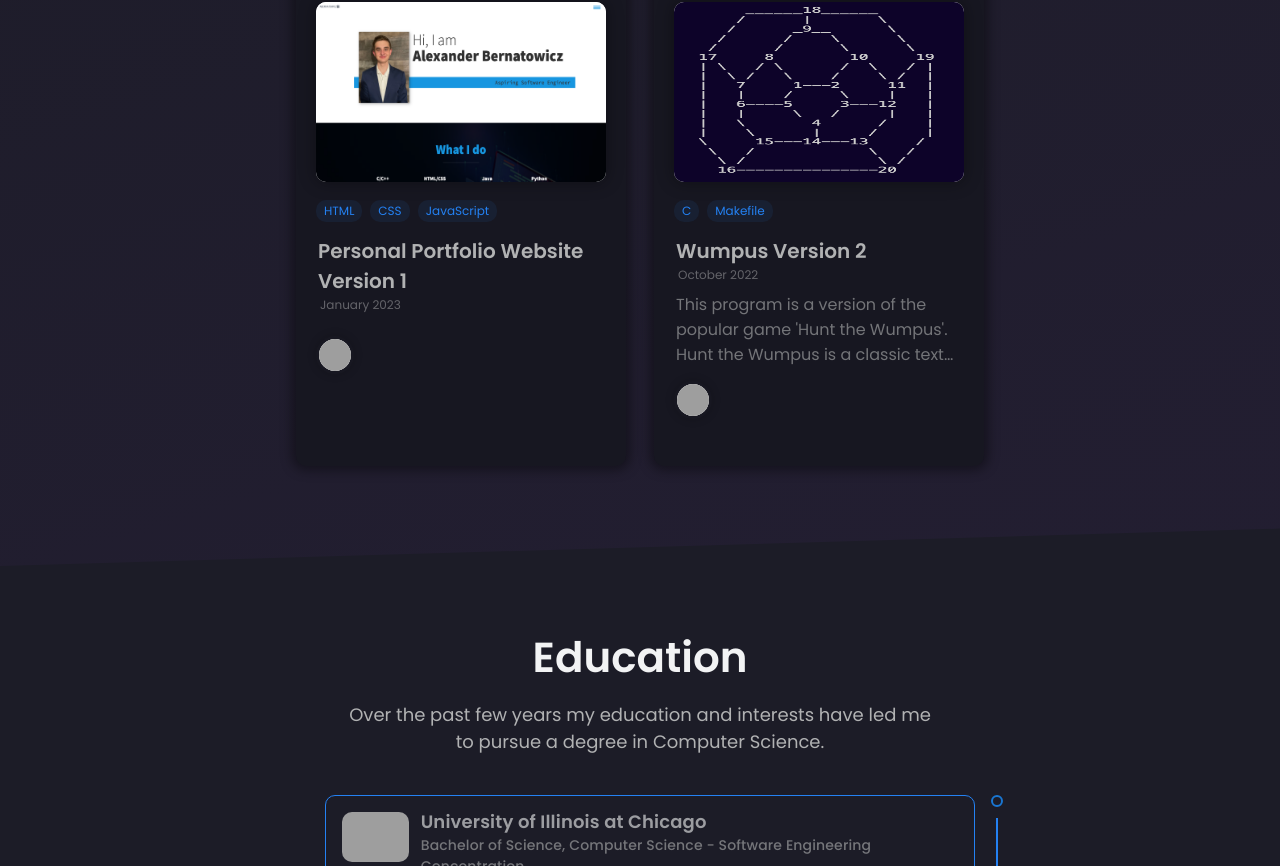
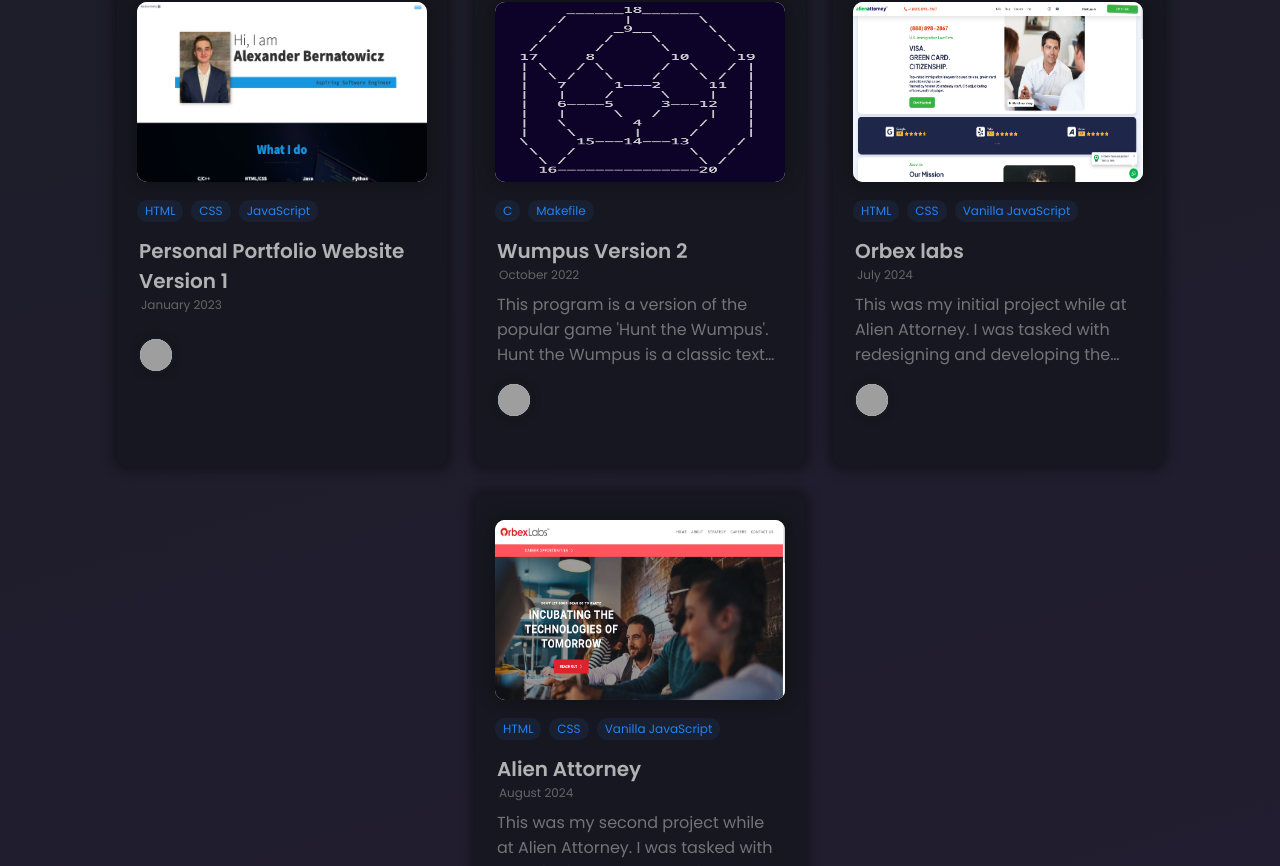
Before and after one commit to Abern10/bernatowicz-portfolio-website, a React (Create React App) app: page / in a window 1280 px wide. Shown: the part 4534-5400 px from the top of the page. Built offline with nearby package versions, Linux system fonts and the light colour scheme; grey boxes are pictures that could not be loaded.

Commit message:
Added AA and OL site projects, need to add AWS and Cyclops projects

```diff
--- a/src/components/ProjectDetails/index.jsx
+++ b/src/components/ProjectDetails/index.jsx
@@ -214,10 +214,10 @@ const index = ({ openModal, setOpenModal }) => {
                                     <Member>
                                         <MemberImage src={member.img} />
                                         <MemberName>{member.name}</MemberName>
-                                        <a href={member.github} target="new" style={{textDecoration: 'none', color: 'inherit'}}>
+                                        <a href={member.github} target="new" style={{ textDecoration: 'none', color: 'inherit' }}>
                                             <GitHub />
                                         </a>
-                                        <a href={member.linkedin} target="new" style={{textDecoration: 'none', color: 'inherit'}}>
+                                        <a href={member.linkedin} target="new" style={{ textDecoration: 'none', color: 'inherit' }}>
                                             <LinkedIn />
                                         </a>
                                     </Member>
@@ -226,8 +226,16 @@ const index = ({ openModal, setOpenModal }) => {
                         </>
                     )}
                     <ButtonGroup>
-                        <Button dull href={project?.github} target='new'>View Code</Button>
-                        {/* <Button href={project?.webapp} target='new'>View Live App</Button> */}
+                        {project?.github && (
+                            <Button dull href={project.github} target="new">
+                                View Code
+                            </Button>
+                        )}
+                        {project?.webapp && (
+                            <Button href={project.webapp} target="new">
+                                View Live App
+                            </Button>
+                        )}
                     </ButtonGroup>
                 </Wrapper>
             </Container>
--- a/src/data/constants.js
+++ b/src/data/constants.js
@@ -18,6 +18,8 @@ import express from '../images/express.svg'
 import NodeJS from '../images/Nodejs.svg'
 import sqlite from '../images/sqlite.svg'
 import AA from '../images/AALogo.jpeg'
+import AASite from '../images/AAsite.png'
+import OLSite from '../images/OLsite.png'
 
 
 export const Bio = {
@@ -426,7 +428,47 @@ export const projects = [
         github: "https://github.com/Abern10",
       }
     ],
-  }
+  },
+  {
+    id: 8,
+    title: "Orbex labs",
+    date: "July 2024",
+    description:
+      "This was my initial project while at Alien Attorney. I was tasked with redesigning and developing the Orbex Labs company website. I began my making a comprehensive report of the original website, taking into account design aspects and user experience. I then created various Figma designs of the new site before developing it.",
+    image: AASite,
+    tags: ["HTML", "CSS", "Vanilla JavaScript"],
+    category: "frontend",
+    // github: "https://alienattorney.com",
+    webapp: "https://alienattorney.com",
+    member: [
+      {
+        name: "Alexander Bernatowicz",
+        img: HeroImg,
+        linkedin: "https://www.linkedin.com/in/alexander-bernatowicz-931462224/",
+        github: "https://github.com/Abern10",
+      }
+    ],
+  },
+  {
+    id: 9,
+    title: "Alien Attorney",
+    date: "August 2024",
+    description:
+      "This was my second project while at Alien Attorney. I was tasked with redesigning and developing the Alien Attorney company website. I used the same process as I did for my first project by creating a comprehensive report of the original website, creating Figma designs, and finally developing the website.",
+    image: OLSite,
+    tags: ["HTML", "CSS", "Vanilla JavaScript"],
+    category: "frontend",
+    // github: "https://alienattorney.com",
+    webapp: "https://orbexlabs.com",
+    member: [
+      {
+        name: "Alexander Bernatowicz",
+        img: HeroImg,
+        linkedin: "https://www.linkedin.com/in/alexander-bernatowicz-931462224/",
+        github: "https://github.com/Abern10",
+      }
+    ],
+  },
 ];
 
 // export const TimeLineData = [
```
Also changed, not shown: src/images/AAsite.png (added), src/images/OLsite.png (added).
